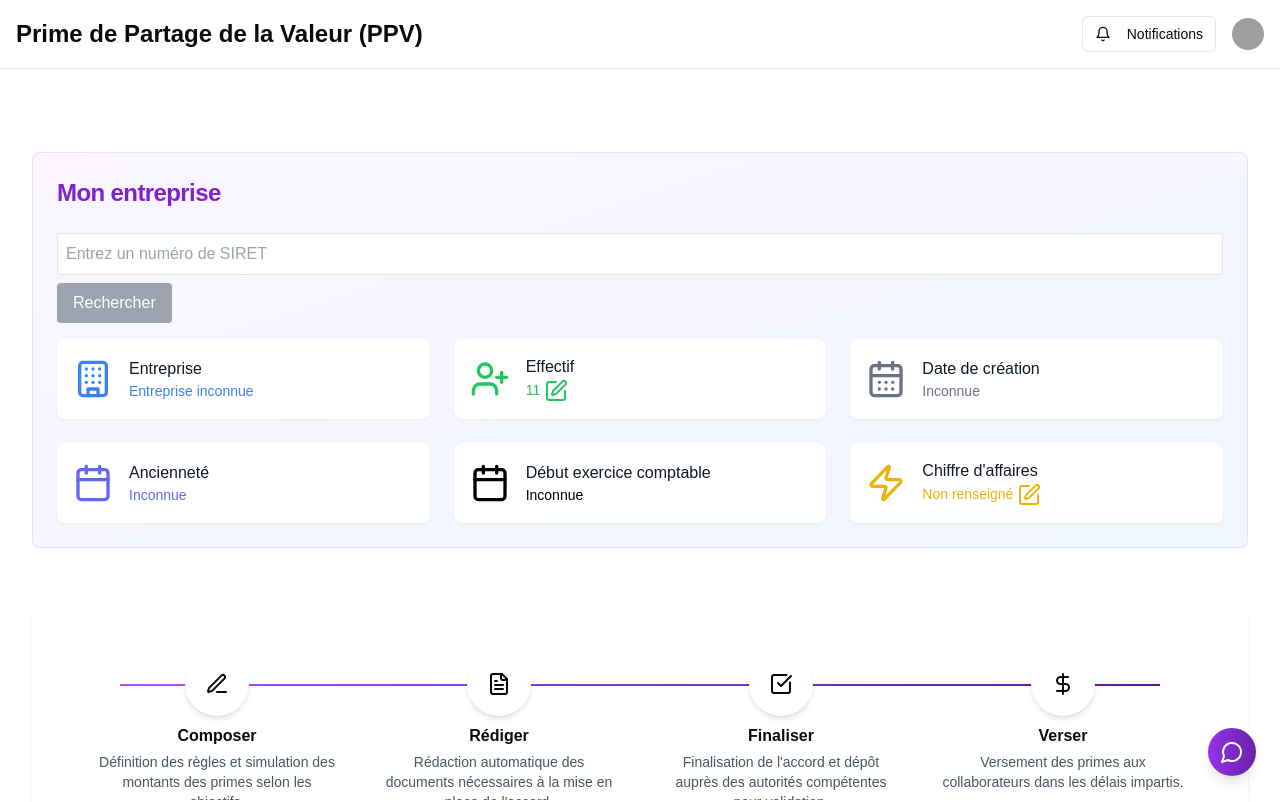
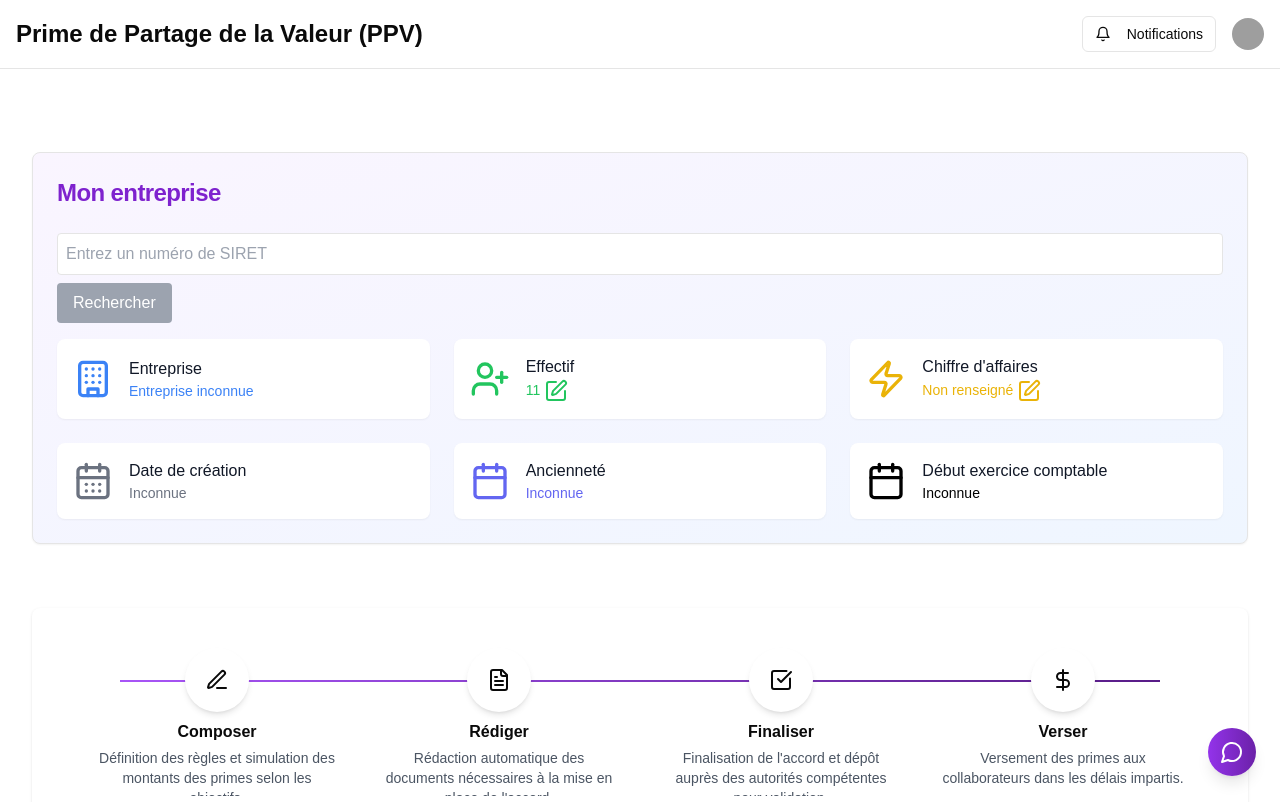
Before and after one commit to Stonoring/saas-prime-partage-valeurs, a Next.js app: page / in a window 1280 px wide. Shown: the top 802 px of the page. Built offline with nearby package versions, Linux system fonts and the light colour scheme; grey boxes are pictures that could not be loaded.

Commit message:
organisation compagnyinformations

```diff
--- a/src/components/app/CompagnyInformations.tsx
+++ b/src/components/app/CompagnyInformations.tsx
@@ -161,17 +161,6 @@ const CompagnyInformations: React.FC<CompagnyInformationsProps> = ({
       ),
       colorClass: "text-green-500",
     },
-    { icon: CalendarDays, title: "Date de création", value: companyData.creationDate, colorClass: "text-gray-500" },
-    {
-      icon: Calendar,
-      title: "Ancienneté",
-      value:
-        companyData.creationDate !== "Inconnue"
-          ? `${new Date().getFullYear() - new Date(companyData.creationDate).getFullYear()} ans`
-          : "Inconnue",
-      colorClass: "text-indigo-500",
-    },
-    { icon: Calendar, title: "Début exercice comptable", value: companyData.fiscalYearStart, colorClass: "text-black" },
     {
       icon: Zap,
       title: "Chiffre d'affaires",
@@ -191,6 +180,17 @@ const CompagnyInformations: React.FC<CompagnyInformationsProps> = ({
       ),
       colorClass: "text-yellow-500",
     },
+    { icon: CalendarDays, title: "Date de création", value: companyData.creationDate, colorClass: "text-gray-500" },
+    {
+      icon: Calendar,
+      title: "Ancienneté",
+      value:
+        companyData.creationDate !== "Inconnue"
+          ? `${new Date().getFullYear() - new Date(companyData.creationDate).getFullYear()} ans`
+          : "Inconnue",
+      colorClass: "text-indigo-500",
+    },
+    { icon: Calendar, title: "Début exercice comptable", value: companyData.fiscalYearStart, colorClass: "text-black" },
   ];
 
   return (
```
